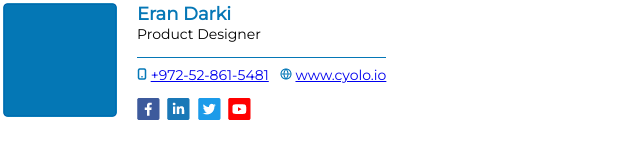
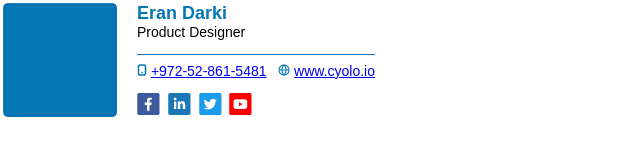
Before and after one commit to eran-darki/cyolo, a plain HTML site: page index.html in a window 1280 px wide. Shown: the whole page, without its empty margins (0-640 px from the left). Drawn offline with Linux system fonts and the light colour scheme.

Commit message:
Update index.html
Font family changed to Arial

```diff
--- a/index.html
+++ b/index.html
@@ -11,7 +11,7 @@
   <style>
     body {
       margin: 0;
-      font-family: 'Montserrat', sans-serif;
+      font-family: Arial, Helvetica, sans-serif;
       cursor: default;
       font-size: 14px;
     }
```
